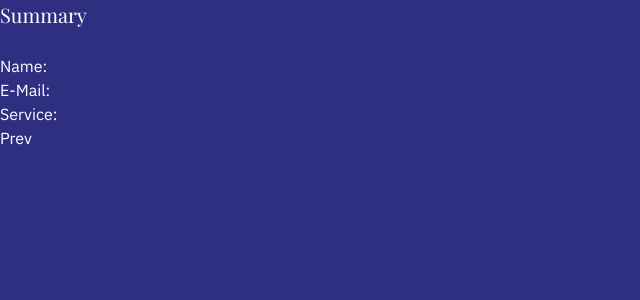
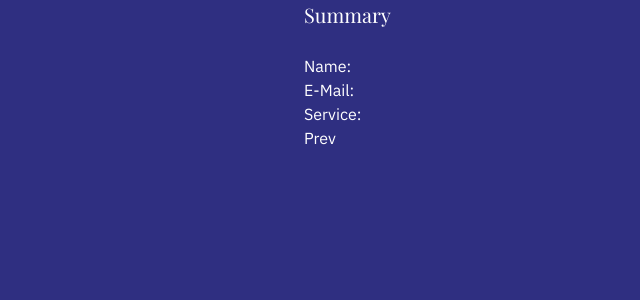
Before and after one commit to andrewhickey/sh24-order-journey, a React app: page /summary in a window 1280 px wide. Shown: the top 300 px of the page, without its empty margins (0-640 px from the left). Built offline with nearby package versions, Linux system fonts and the light colour scheme; a web font is replaced by a local one.

Commit message:
feat: centers elements

```diff
--- a/src/App.tsx
+++ b/src/App.tsx
@@ -12,6 +12,8 @@ function App() {
   })
 
   return (
+    <div className="flex justify-center">
+      <div className="flex-1 max-w-2xl">
         <Router>
           <NamePage
             path="/"
@@ -33,6 +35,8 @@ function App() {
 
           <SummaryPage path="/summary" userInput={userInput} />
         </Router>
+      </div>
+    </div>
   )
 }
 
--- a/src/pages/SummaryPage/SummaryPage.tsx
+++ b/src/pages/SummaryPage/SummaryPage.tsx
@@ -15,7 +15,9 @@ function SummaryPage({ userInput }: SummaryPageProps) {
         <div>E-Mail: {userInput.email}</div>
         <div>Service: {userInput.service}</div>
       </div>
-      <Link to="/service">Prev</Link>
+      <div className="">
+        <Link to="/service">Prev</Link>
+      </div>
     </>
   )
 }
```
Lines whose indentation alone changed are shown as unchanged.
